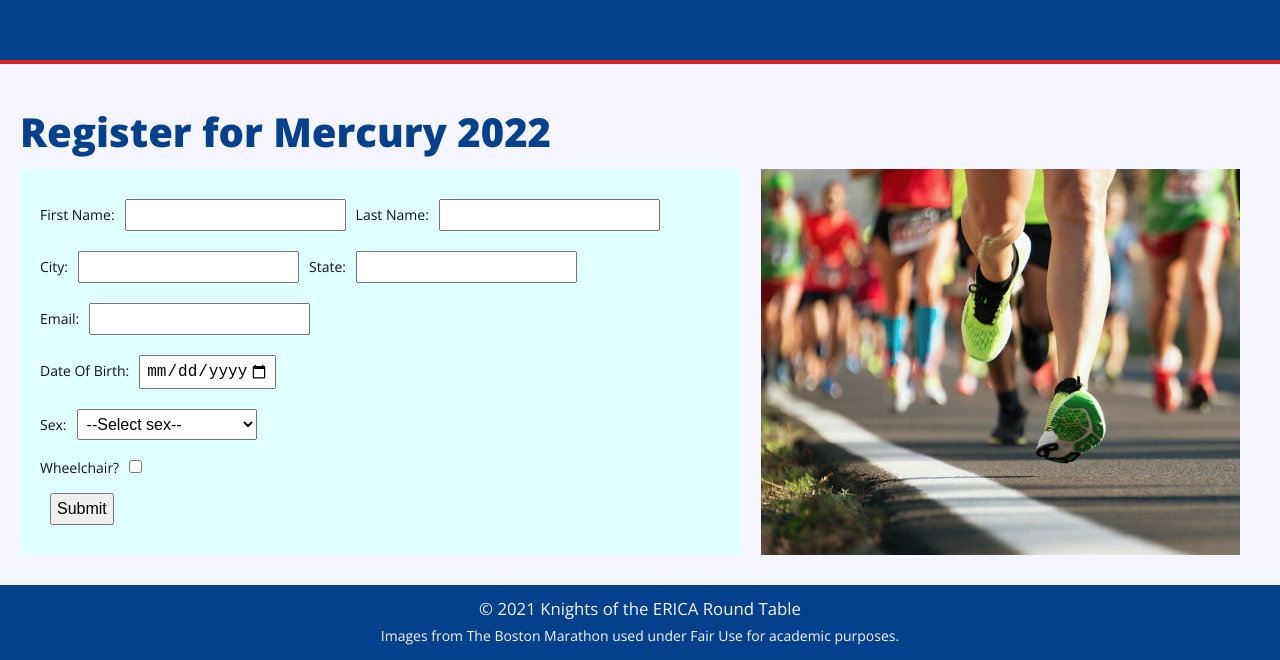
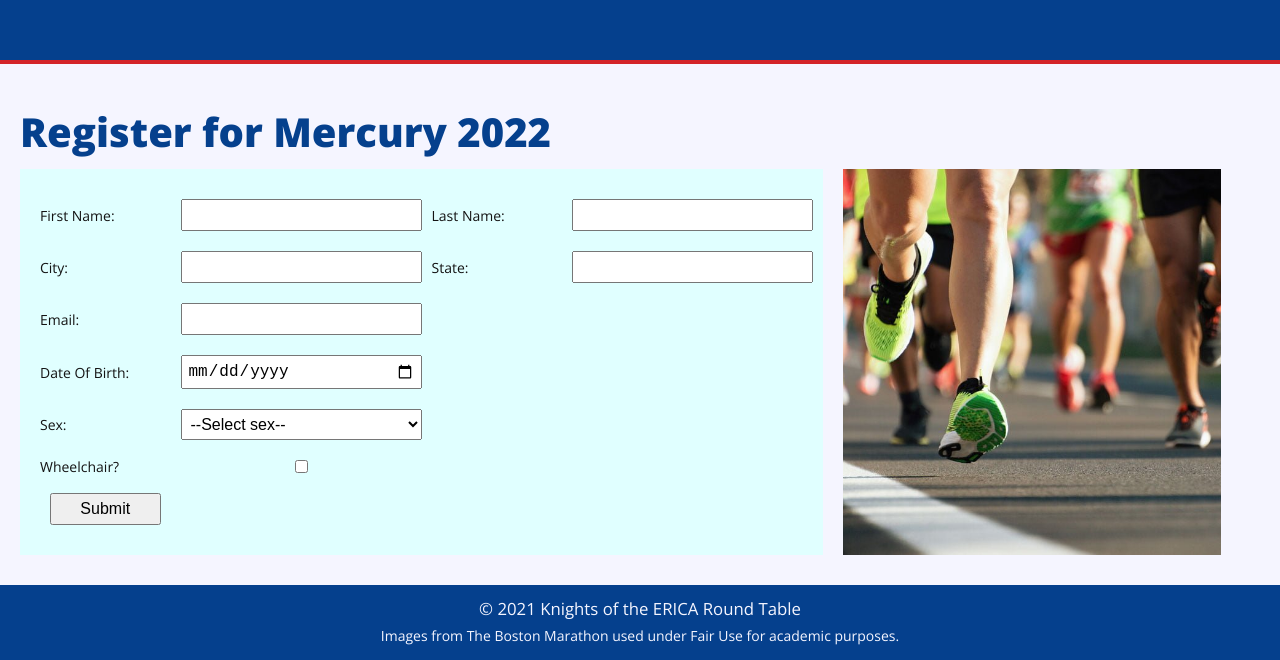
Before and after one commit to kristenprescott/MercuryMarathon, a React (Create React App) app: page /#/register in a window 1280 px wide. Shown: the part 736-1396 px from the top of the page. Built offline with nearby package versions, Linux system fonts and the light colour scheme; no server answers.

Commit message:
updated registration to grid layout

```diff
--- a/src/Pages/Register.js
+++ b/src/Pages/Register.js
@@ -76,68 +76,74 @@ export default function Register() {
 				<div className="form">
 					<form onSubmit={handleSubmit}>
 						{/* NAME INPUT */}
-						<div className="form-line">
-							<div className="form-field">
-								<label htmlFor="first_name">First Name:</label>
+						{/* <div className="form-line"> */}
+						{/* <div className="form-field"> */}
+						<label className="row1 col1-2" htmlFor="first_name">First Name:</label>
 						<input
+							className="row 1 col2-4"
 							type="text"
 							name="first_name"
 							value={newRunner.first_name}
 							onChange={handleChange}
 						/>
-							</div>
-							<div className="form-field">
-								<label htmlFor="last_name">Last Name:</label>
+						{/* </div> */}
+						{/* <div className="form-field"> */}
+						<label className="row1 col4-5" htmlFor="last_name">Last Name:</label>
 						<input
+							className="row1 col5-7"
 							type="text"
 							name="last_name"
 							value={newRunner.last_name}
 							onChange={handleChange}
 						/>
-							</div>
-						</div>
+						{/* </div> */}
+						{/* </div> */}
 
 						{/* LOCATION */}
-						<div className="form-line">
-							<div className="form-field">
-								<label htmlFor="city">City:</label>
+						{/* <div className="form-line"> */}
+						{/* <div className="form-field"> */}
+						<label className="row2 col1-2" htmlFor="city">City:</label>
 						<input
+							className="row2 col2-4"
 							type="text"
 							name="city"
 							value={newRunner.city}
 							onChange={handleChange}
 						/>
-							</div>
-							<div className="form-field">
-								<label htmlFor="state">State:</label>
+						{/* </div> */}
+						{/* <div className="form-field"> */}
+						<label className="row2 col4-5" htmlFor="state">State:</label>
 						<input
+							className="row2 col5-7"
 							type="text"
 							name="state"
 							value={newRunner.state}
 							onChange={handleChange}
 						/>
-							</div>
-						</div>
+						{/* </div> */}
+						{/* </div> */}
 
 						{/* EMAIL INPUT */}
-						<div className="form-line">
-							<div className="form-field">
-								<label htmlFor="email">Email:</label>
+						{/* <div className="form-line"> */}
+						{/* <div className="form-field"> */}
+						<label className="row3 col1-2" htmlFor="email">Email:</label>
 						<input
 							// type="email"
+							className="row3 col2-4"
 							type="text"
 							name="email"
 							value={newRunner.email}
 							onChange={handleChange}
 						/>
-							</div>
-						</div>
+						{/* </div> */}
+						{/* </div> */}
 
 						{/* DOB DATEPICKER */}
-						<div className="form-line">
-							<div className="form-field">
-								<label htmlFor="dob">Date Of Birth:</label>
+						{/* <div className="form-line"> */}
+						{/* <div className="form-field"> */}
+						<label className="row4 col1-2" htmlFor="dob">Date Of Birth:</label>
 						<input
+							className="row4 col2-4"
 							type="date"
 							name="dob"
 							min="1900-01-01"
@@ -145,43 +151,43 @@ export default function Register() {
 							onChange={handleChange}
 							value={newRunner.DOB}
 						></input>
-							</div>
-						</div>
+						{/* </div> */}
+						{/* </div> */}
 
 						{/* SEX SELECT */}
 
-						<div className="form-line">
-							<div className="form-field">
-								<label htmlFor="sex">Sex:</label>
-								<div className="select">
+						{/* <div className="form-line"> */}
+						{/* <div className="form-field"> */}
+						<label className="row5 col1-2" htmlFor="sex">Sex:</label>
+						<div className="row5 col2-4">
 							<select required id="sex" name="sex" onChange={handleChange}>
 								<option value="">--Select sex--</option>
 								<option value="F">Female</option>
 								<option value="M">Male</option>
 							</select>
 						</div>
-							</div>
-						</div>
+						{/* </div> */}
+						{/* </div> */}
 
 						{/* WHEELCHAIR CHECKBOX INPUT */}
-						<div className="form-line">
-							<div className="form-field">
-								<label htmlFor="wheelchair">Wheelchair?</label>
+						{/* <div className="form-line"> */}
+						{/* <div className="form-field"> */}
+						<label className="row6 col1-2" htmlFor="wheelchair">Wheelchair?</label>
 						<input
+							className="row6 col2-4"
 							type="checkbox"
 							name="wheelchair"
 							value={newRunner.wheelchair}
 							onChange={handleChange}
 						/>
-							</div>
-						</div>
+						{/* </div> */}
+						{/* </div> */}
 
 						{/* SUBMIT BUTTON */}
-						<div className="flex-r">
-							<input className="submit-btn" type="submit" />
-						</div>
+						{/* <div className="flex-r"> */}
+						<input className="submit-btn row7 col1-2" type="submit" />
+						{/* </div> */}
 					</form>
-
 				</div>
 				<div className="img">
 					<img src={running} alt="" />
--- a/src/sass/_interface.scss
+++ b/src/sass/_interface.scss
@@ -10,7 +10,8 @@ input, select {
 	font-size: 1.6rem;
 	margin: 1rem;
 	padding: .5rem;
+	width: 100%;
 }
 select {
-	width: 18rem;
+	// width: 18rem;
 }
--- a/src/sass/style.scss
+++ b/src/sass/style.scss
@@ -314,60 +314,42 @@ nav {
 	.page {
 		width: 100%;
 		display: flex;
-		.form {
-			width: 60%;
-			// height: 40vh;
+		form {
+			display: grid;
+			grid-template-columns: repeat(6, 1fr);
+			align-items: center;
+			gap: 0 20px;
 			margin-right: 2rem;
 			padding: 2rem;
 			background-color: lightcyan;
+			.col1-2 {
+				grid-column: 1/2;
+			}
+			.col2-4 {
+				grid-column: 2/4;
+			}
+			.col4-5 {
+				grid-column: 4/5;
+			}
+			.col5-7 {
+				grid-column: 5/7;
+			}
 		}
 		.img {
 			// height: 100%;
-			width: 40%;
+			width: 30%;
 			margin-right: 4rem;
 			img {
 				width: 100%;
 				height: 100%;
 				object-fit: cover;
-				object-position: left;
-			}
-		}
-		.form-line {
-		display: flex;
-		flex-direction: row;
-		justify-content: flex-start;
-		align-items: baseline;
-		}
-		.form-field {
-			display: flex;
-			justify-content: flex-start;
-			align-items: baseline;
-
-		}
-	}
-}
-
-@media screen and (max-width: 1100px) {
-	.Register {
-		h1 {
-		}
-		.page {
-			.form {
-			}
-			.img {
-				img {
-				}
-			}
-			.form-line {
-			flex-direction: column;
-			}
-			.form-field {
+				object-position: center;
 			}
 		}
 	}
 }
 
-@media screen and (max-width: 600px) {
+@media screen and (max-width: 825px) {
 	.Register {
 		margin-right: 2rem;
 		h1 {
@@ -377,6 +359,18 @@ nav {
 		.page {
 			flex-direction: column;
 			.form {
+				.col1-2 {
+					grid-column: 1/7;
+				}
+				.col2-4 {
+					grid-column: 1/7;
+				}
+				.col4-5 {
+					grid-column: 1/7;
+				}
+				.col5-7 {
+					grid-column: 1/7;
+				}
 				width: 100%;
 			}
 			.img {
--- a/src/style.css
+++ b/src/style.css
@@ -70,10 +70,7 @@ input, select {
   font-size: 1.6rem;
   margin: 1rem;
   padding: 0.5rem;
-}
-
-select {
-  width: 18rem;
+  width: 100%;
 }
 
 @keyframes revealHeader {
@@ -422,40 +419,39 @@ nav .nav-div ul li a:hover {
   width: 100%;
   display: flex;
 }
-.Register .page .form {
-  width: 60%;
+.Register .page form {
+  display: grid;
+  grid-template-columns: repeat(6, 1fr);
+  align-items: center;
+  gap: 0 20px;
   margin-right: 2rem;
   padding: 2rem;
   background-color: lightcyan;
 }
+.Register .page form .col1-2 {
+  grid-column: 1/2;
+}
+.Register .page form .col2-4 {
+  grid-column: 2/4;
+}
+.Register .page form .col4-5 {
+  grid-column: 4/5;
+}
+.Register .page form .col5-7 {
+  grid-column: 5/7;
+}
 .Register .page .img {
-  width: 40%;
+  width: 30%;
   margin-right: 4rem;
 }
 .Register .page .img img {
   width: 100%;
   height: 100%;
   object-fit: cover;
-  object-position: left;
-}
-.Register .page .form-line {
-  display: flex;
-  flex-direction: row;
-  justify-content: flex-start;
-  align-items: baseline;
-}
-.Register .page .form-field {
-  display: flex;
-  justify-content: flex-start;
-  align-items: baseline;
+  object-position: center;
 }
 
-@media screen and (max-width: 1100px) {
-  .Register .page .form-line {
-    flex-direction: column;
-  }
-}
-@media screen and (max-width: 600px) {
+@media screen and (max-width: 825px) {
   .Register {
     margin-right: 2rem;
   }
@@ -468,6 +464,18 @@ nav .nav-div ul li a:hover {
   }
   .Register .page .form {
     width: 100%;
+  }
+  .Register .page .form .col1-2 {
+    grid-column: 1/7;
+  }
+  .Register .page .form .col2-4 {
+    grid-column: 1/7;
+  }
+  .Register .page .form .col4-5 {
+    grid-column: 1/7;
+  }
+  .Register .page .form .col5-7 {
+    grid-column: 1/7;
   }
   .Register .page .img {
     width: 100%;
```
Also changed, not shown: 1 other file (tests, documents, lock files or other folders). Lines whose indentation alone changed are shown as unchanged.
